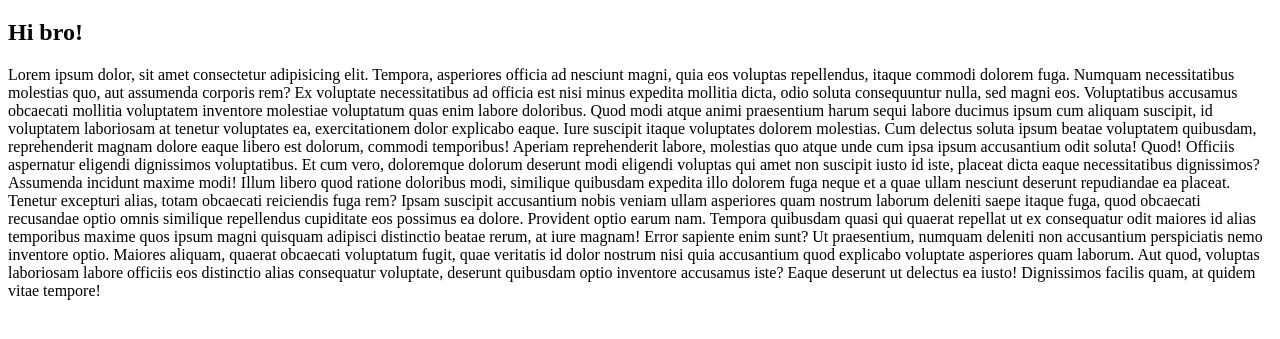
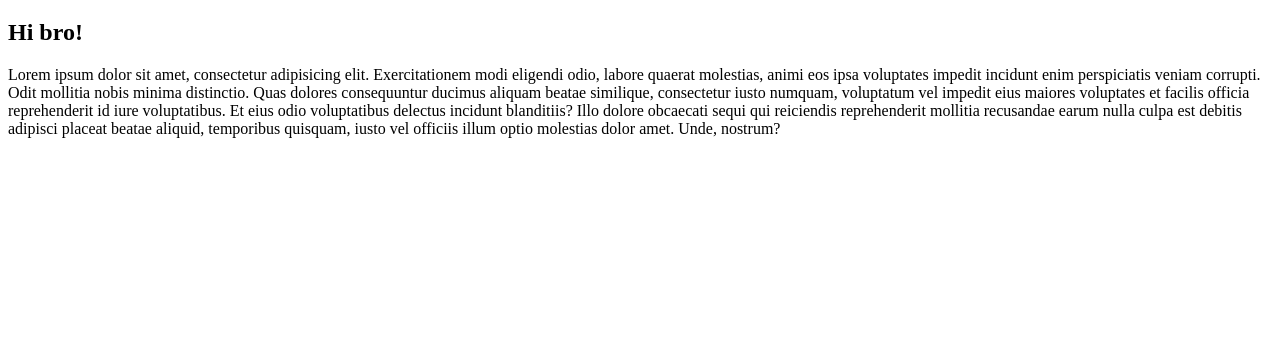
Before and after one commit to GRISHA0/test_rep, a plain HTML site: page index.html in a window 1280 px wide. Shown: the part 61-400 px from the top of the page. Drawn offline with Linux system fonts and the light colour scheme.

Commit message:
p resize

```diff
--- a/index.html
+++ b/index.html
@@ -8,15 +8,8 @@
 <body>
     <h1>Hello World!</h1>
     <h2>Hi bro!</h2>
-    <p>Lorem ipsum dolor, sit amet consectetur adipisicing elit. Tempora, asperiores officia ad nesciunt magni, quia eos voluptas repellendus, itaque commodi dolorem fuga. Numquam necessitatibus molestias quo, aut assumenda corporis rem?
-    Ex voluptate necessitatibus ad officia est nisi minus expedita mollitia dicta, odio soluta consequuntur nulla, sed magni eos. Voluptatibus accusamus obcaecati mollitia voluptatem inventore molestiae voluptatum quas enim labore doloribus.
-    Quod modi atque animi praesentium harum sequi labore ducimus ipsum cum aliquam suscipit, id voluptatem laboriosam at tenetur voluptates ea, exercitationem dolor explicabo eaque. Iure suscipit itaque voluptates dolorem molestias.
-    Cum delectus soluta ipsum beatae voluptatem quibusdam, reprehenderit magnam dolore eaque libero est dolorum, commodi temporibus! Aperiam reprehenderit labore, molestias quo atque unde cum ipsa ipsum accusantium odit soluta! Quod!
-    Officiis aspernatur eligendi dignissimos voluptatibus. Et cum vero, doloremque dolorum deserunt modi eligendi voluptas qui amet non suscipit iusto id iste, placeat dicta eaque necessitatibus dignissimos? Assumenda incidunt maxime modi!
-    Illum libero quod ratione doloribus modi, similique quibusdam expedita illo dolorem fuga neque et a quae ullam nesciunt deserunt repudiandae ea placeat. Tenetur excepturi alias, totam obcaecati reiciendis fuga rem?
-    Ipsam suscipit accusantium nobis veniam ullam asperiores quam nostrum laborum deleniti saepe itaque fuga, quod obcaecati recusandae optio omnis similique repellendus cupiditate eos possimus ea dolore. Provident optio earum nam.
-    Tempora quibusdam quasi qui quaerat repellat ut ex consequatur odit maiores id alias temporibus maxime quos ipsum magni quisquam adipisci distinctio beatae rerum, at iure magnam! Error sapiente enim sunt?
-    Ut praesentium, numquam deleniti non accusantium perspiciatis nemo inventore optio. Maiores aliquam, quaerat obcaecati voluptatum fugit, quae veritatis id dolor nostrum nisi quia accusantium quod explicabo voluptate asperiores quam laborum.
-    Aut quod, voluptas laboriosam labore officiis eos distinctio alias consequatur voluptate, deserunt quibusdam optio inventore accusamus iste? Eaque deserunt ut delectus ea iusto! Dignissimos facilis quam, at quidem vitae tempore!</p>
+    <p>Lorem ipsum dolor sit amet, consectetur adipisicing elit. Exercitationem modi eligendi odio, labore quaerat molestias, animi eos ipsa voluptates impedit incidunt enim perspiciatis veniam corrupti. Odit mollitia nobis minima distinctio.
+    Quas dolores consequuntur ducimus aliquam beatae similique, consectetur iusto numquam, voluptatum vel impedit eius maiores voluptates et facilis officia reprehenderit id iure voluptatibus. Et eius odio voluptatibus delectus incidunt blanditiis?
+    Illo dolore obcaecati sequi qui reiciendis reprehenderit mollitia recusandae earum nulla culpa est debitis adipisci placeat beatae aliquid, temporibus quisquam, iusto vel officiis illum optio molestias dolor amet. Unde, nostrum?</p>
 </body>
 </html>
```
